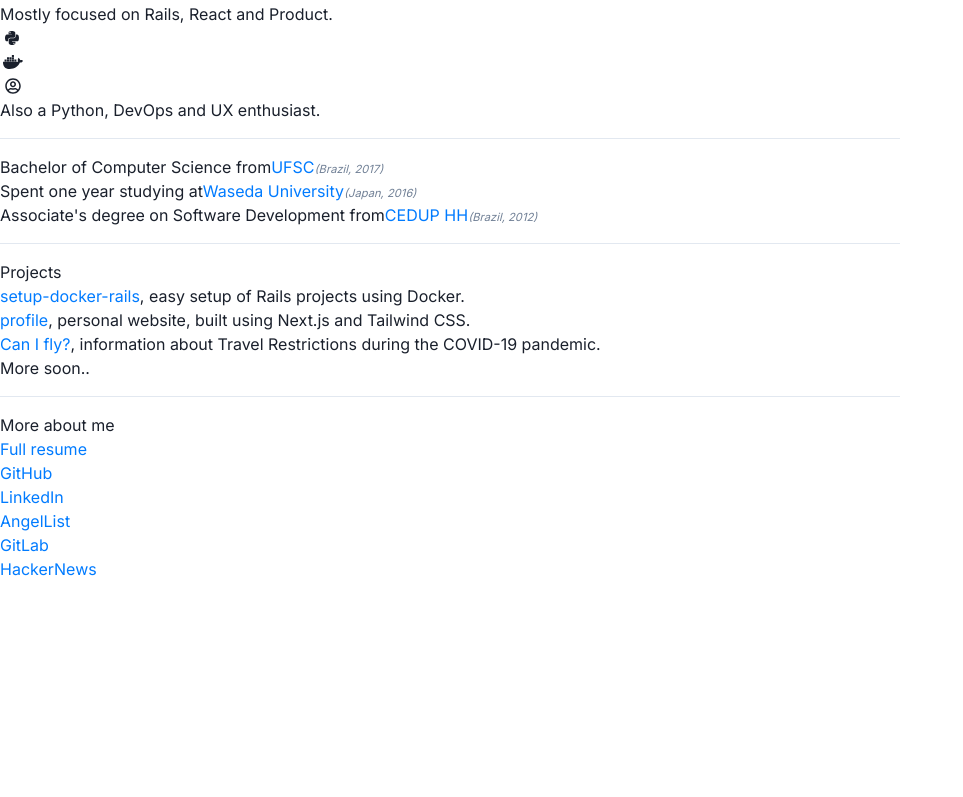
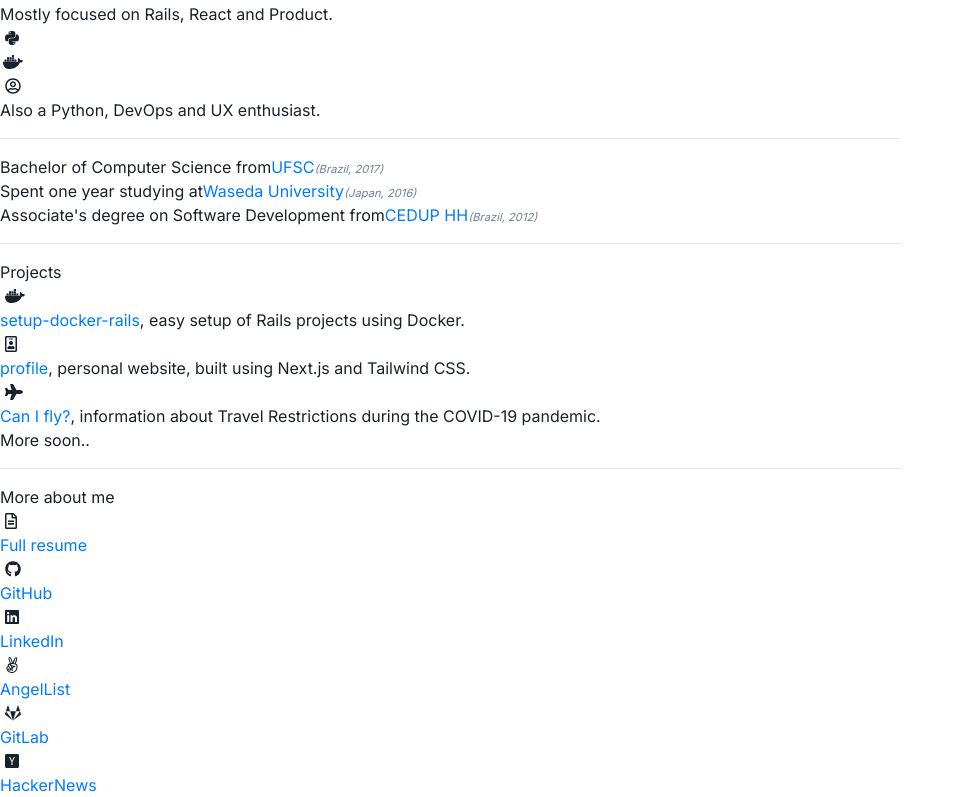
Before and after one commit to evsasse/profile, a Next.js app: page / in a window 1280 px wide. Shown: the part 606-1403 px from the top of the page, without its empty margins (0-963 px from the left). Before the commit the page ends 1187 px from the top, so only its background shows below. Built offline with nearby package versions, Linux system fonts and the light colour scheme.

Commit message:
Fixing the rest of the icons

```diff
--- a/components/profile/Projects.js
+++ b/components/profile/Projects.js
@@ -1,10 +1,15 @@
 import React from "react";
+import { faDocker } from "@fortawesome/free-brands-svg-icons";
+import { faIdBadge } from "@fortawesome/free-regular-svg-icons";
+import { faPlane } from "@fortawesome/free-solid-svg-icons";
+import { FontAwesomeIcon } from "@fortawesome/react-fontawesome";
 
+import IconWrapper from "../shared/IconWrapper";
 import SectionTitle from "./SectionTitle";
 
 const Project = ({ children, name, href, icon }) => (
   <p className="mb-2 md:mb-0">
-    <span className="inline-block">
+    <span className="inline-flex items-center">
       {icon}
       <a target="_blank" rel="noopener" href={href} className="link">
         {name}
@@ -23,7 +28,11 @@ const Projects = () => (
     <Project
       name="setup-docker-rails"
       href="https://github.com/evsasse/setup-docker-rails"
-      icon={<i aria-hidden className="fab fa-fw mr-1 fa-docker"></i>}
+      icon={
+        <IconWrapper>
+          <FontAwesomeIcon icon={faDocker} />
+        </IconWrapper>
+      }
     >
       easy setup of Rails projects using Docker
     </Project>
@@ -31,7 +40,11 @@ const Projects = () => (
     <Project
       name="profile"
       href="https://github.com/evsasse/profile"
-      icon={<i aria-hidden className="far fa-fw mr-1 fa-id-badge"></i>}
+      icon={
+        <IconWrapper>
+          <FontAwesomeIcon icon={faIdBadge} width={12} />
+        </IconWrapper>
+      }
     >
       personal website, built using Next.js and Tailwind CSS
     </Project>
@@ -39,7 +52,11 @@ const Projects = () => (
     <Project
       name="Can I fly?"
       href="https://canifly.1313labs.com/"
-      icon={<i aria-hidden className="fas fa-fw mr-1 fa-plane"></i>}
+      icon={
+        <IconWrapper>
+          <FontAwesomeIcon icon={faPlane} />
+        </IconWrapper>
+      }
     >
       information about Travel Restrictions during the COVID-19 pandemic
     </Project>
--- a/components/profile/Social.js
+++ b/components/profile/Social.js
@@ -1,6 +1,10 @@
 import React from "react";
 import Link from "next/link";
+import { faGithub, faLinkedin, faAngellist, faGitlab, faHackerNewsSquare } from "@fortawesome/free-brands-svg-icons";
+import { faFileAlt } from "@fortawesome/free-regular-svg-icons";
+import { FontAwesomeIcon } from "@fortawesome/react-fontawesome";
 
+import IconWrapper from "../shared/IconWrapper";
 import SectionTitle from "./SectionTitle";
 
 const Social = () => (
@@ -8,44 +12,61 @@ const Social = () => (
     <SectionTitle>More about me</SectionTitle>
 
     <div className="grid grid-cols-1 sm:grid-cols-2 md:grid-cols-3">
-      <p>
-        <i aria-hidden className="far fa-fw mr-1 fa-file-alt"></i>
+      <p className="flex items-center">
+        <IconWrapper>
+          <FontAwesomeIcon icon={faFileAlt} width={12} />
+        </IconWrapper>
 
         <Link href="/resume">
           <a className="link">Full resume</a>
         </Link>
       </p>
 
-      <p>
-        <i aria-hidden className="fab fa-fw mr-1 fa-github"></i>
+      <p className="flex items-center">
+        <IconWrapper>
+          <FontAwesomeIcon icon={faGithub} />
+        </IconWrapper>
+
         <a target="_blank" rel="noopener" href="https://github.com/evsasse" className="link">
           GitHub
         </a>
       </p>
 
-      <p>
-        <i aria-hidden className="fab fa-fw mr-1 fa-linkedin"></i>
+      <p className="flex items-center">
+        <IconWrapper>
+          <FontAwesomeIcon icon={faLinkedin} />
+        </IconWrapper>
+
         <a target="_blank" rel="noopener" href="https://linkedin.com/in/evsasse" className="link">
           LinkedIn
         </a>
       </p>
 
-      <p>
-        <i aria-hidden className="fab fa-fw mr-1 fa-angellist"></i>
+      <p className="flex items-center">
+        <IconWrapper>
+          <FontAwesomeIcon icon={faAngellist} />
+        </IconWrapper>
+
         <a target="_blank" rel="noopener" href="https://angel.co/u/evsasse" className="link">
           AngelList
         </a>
       </p>
 
-      <p>
-        <i aria-hidden className="fab fa-fw mr-1 fa-gitlab"></i>
+      <p className="flex items-center">
+        <IconWrapper>
+          <FontAwesomeIcon icon={faGitlab} />
+        </IconWrapper>
+
         <a target="_blank" rel="noopener" href="https://gitlab.com/evsasse" className="link">
           GitLab
         </a>
       </p>
 
-      <p>
-        <i aria-hidden className="fab fa-fw mr-1 fa-hacker-news-square"></i>
+      <p className="flex items-center">
+        <IconWrapper>
+          <FontAwesomeIcon icon={faHackerNewsSquare} />
+        </IconWrapper>
+
         <a target="_blank" rel="noopener" href="https://news.ycombinator.com/user?id=evsasse" className="link">
           HackerNews
         </a>
```
